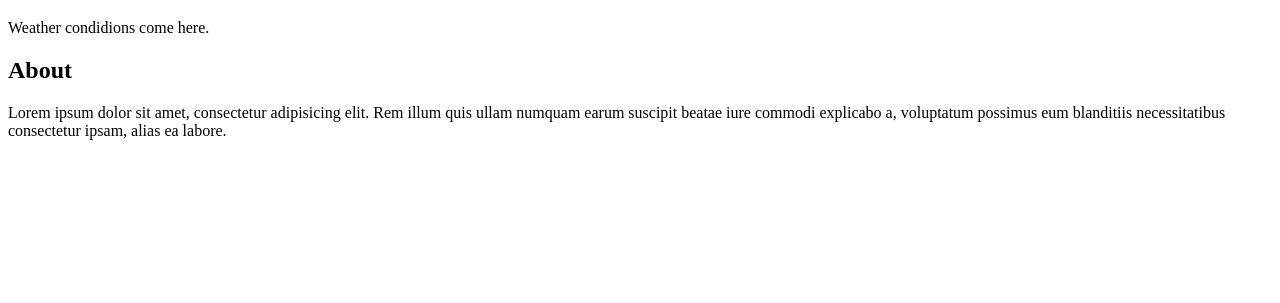
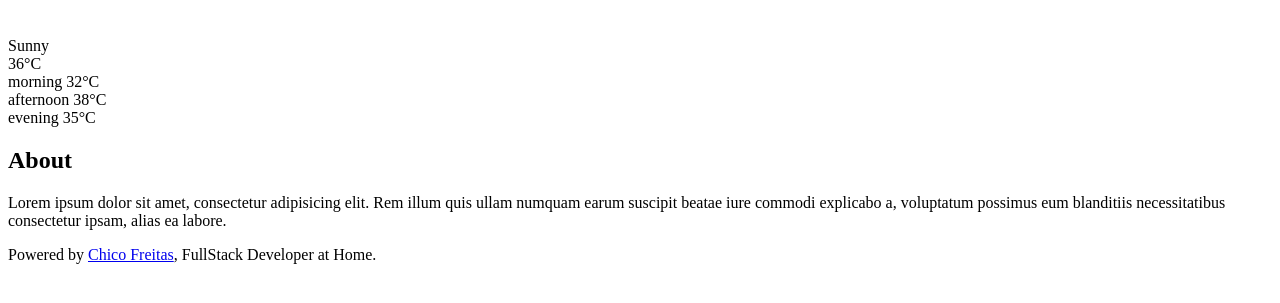
Before and after one commit to chicofreitas/js-weather, a plain HTML site: page index.html in a window 1280 px wide. Shown: the part 61-364 px from the top of the page. Drawn offline with Linux system fonts and the light colour scheme.

Commit message:
Create app.css n organizing folders and index.html

```diff
--- a/index.html
+++ b/index.html
@@ -4,16 +4,51 @@
     <meta charset="UTF-8">
     <meta http-equiv="X-UA-Compatible" content="IE=edge">
     <meta name="viewport" content="width=device-width, initial-scale=1.0">
+
+    <link rel="stylesheet" href="./src/styles/app.css">
+
     <title>JS Weathers</title>
 </head>
 <body>
     <h1>JS Weather</h1>
 
     <div>
-        <p>Weather condidions come here.</p>
+        <div class="wheater-img">
+            <img src="" alt="">
+
+            <div class="wheather-description">
+                Sunny
+            </div>
+        </div>
+
+        <div class="temperature">
+            36°C
+        </div>
+
+        <div class="forecasts">
+
+            <div class="forecast">
+                morning 32°C
+            </div>
+
+            <div class="forecast">
+                afternoon 38°C
+            </div>
+
+            <div class="forecast">
+                evening 35°C
+            </div>
+        </div>
+
     </div>
 
     <h2>About</h2>
     <p>Lorem ipsum dolor sit amet, consectetur adipisicing elit. Rem illum quis ullam numquam earum suscipit beatae iure commodi explicabo a, voluptatum possimus eum blanditiis necessitatibus consectetur ipsam, alias ea labore.</p>
+
+    <div class="copyright">
+        Powered by <a href="#">Chico Freitas</a>, FullStack Developer at Home.
+    </div>
+
+    <script src="./src/app.js"></script>
 </body>
 </html>
```
Also changed, not shown: src/styles/app.css (added).
